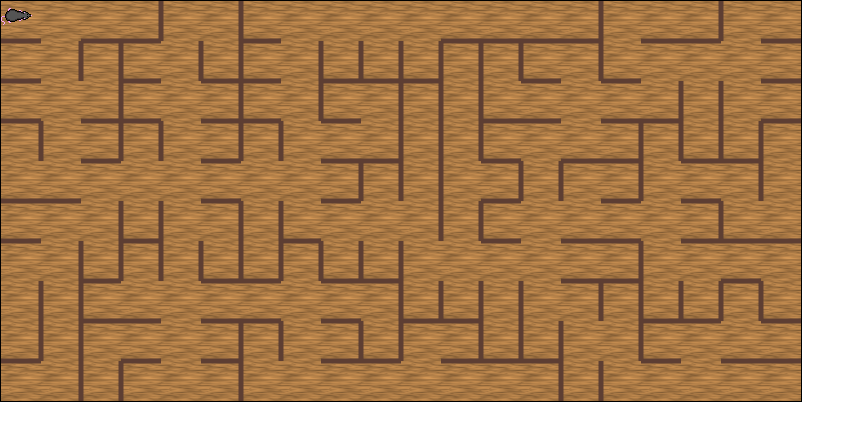
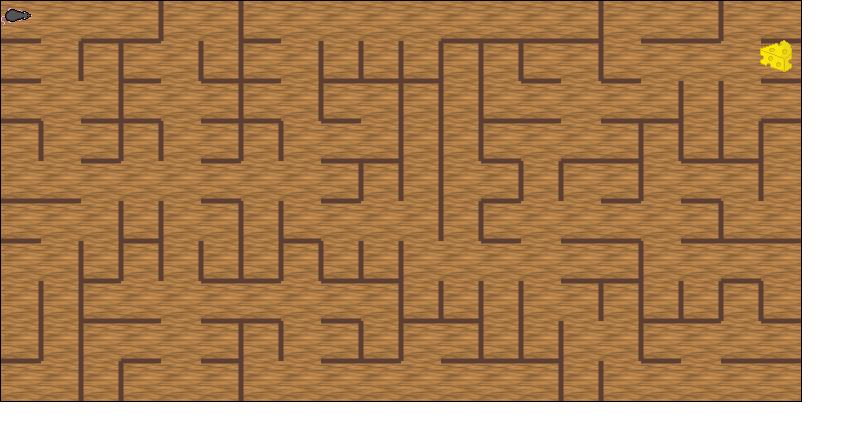
Before and after one commit to jghinestrosa/piece-of-cheese, a website: page index.html in a window 1280 px wide. Shown: the whole page, without its empty margins (0-865 px from the left). Drawn offline with Linux system fonts and the light colour scheme.

Commit message:
Add cheese in the exit of the maze

```diff
--- a/index.html
+++ b/index.html
@@ -13,6 +13,7 @@
     <script type="text/javascript" charset="utf-8" src="scripts/maze-generator.js"></script>
     <script type="text/javascript" charset="utf-8" src="scripts/maze-painter.js"></script>
     <script type="text/javascript" charset="utf-8" src="scripts/player.js"></script>
+    <script type="text/javascript" charset="utf-8" src="scripts/cheese.js"></script>
     <script type="text/javascript" charset="utf-8" src="scripts/script.js"></script>
   </body>
 </html>
--- /dev/null
+++ b/scripts/cheese.js
@@ -0,0 +1,25 @@
+var Cheese = (function() {
+  'use strict';
+
+  var asset = new Image();
+
+  asset.src = 'assets/img/cheese.png';
+
+  return {
+    x: 0,
+
+    y: 0,
+
+    assetSize: 32,
+
+    setPosition: function(x, y) {
+      this.x = x;
+      this.y = y;
+    },
+
+    paint: function(ctx) {
+      ctx.drawImage(asset, 0, 0, this.assetSize, this.assetSize, this.x, this.y, this.assetSize, this.assetSize);
+    }
+  };
+
+}());
--- a/scripts/player.js
+++ b/scripts/player.js
@@ -1,4 +1,5 @@
 var Player = (function() {
+  'use strict';
 
   var x;
   var y;
@@ -77,7 +78,6 @@ var Player = (function() {
 
     paint: function(ctx) {
       //ctx.clearRect(this.x, this.y, this.frameSize, this.frameSize);
-      ctx.clearRect(0, 0, this.canvasWidth, this.canvasHeight);
       ctx.drawImage(asset, frame * this.frameSize, frameRow, this.frameSize, this.frameSize, this.x, this.y, this.frameSize, this.frameSize);
 
       //ctx.drawImage(asset, frame * this.frameSize, 0, this.frameSize, this.frameSize, this.x, this.y, this.frameSize, this.frameSize);
--- a/scripts/script.js
+++ b/scripts/script.js
@@ -1,4 +1,4 @@
-(function(window, document, MazeGenerator, MazePainter, Player) {
+(function(window, document, MazeGenerator, MazePainter, Player, Cheese) {
   'use strict';
 
   // DOM Elements
@@ -25,6 +25,8 @@
 
   function paint() {
     paintMaze();
+    ctxPlayer.clearRect(0, 0, canvasPlayer.width, canvasPlayer.height);
+    paintCheese(ctxPlayer);
     paintPlayer(ctxPlayer);
   }
 
@@ -85,9 +87,12 @@
 
   Player.init(MazeGenerator.entry[1] * cellSize, MazeGenerator.entry[0] * cellSize, 'assets/img/rat-spritesheet.png', 3, 32, canvasPlayer.width, canvasPlayer.height, MazeGenerator.getMaze());
 
+  Cheese.setPosition(MazeGenerator.exit[1] * cellSize, MazeGenerator.exit[0] * cellSize);
+
   var paintMaze = MazePainter.startPainting.bind(MazePainter);
   var updatePlayer = Player.update.bind(Player);
   var paintPlayer = Player.paint.bind(Player);
+  var paintCheese = Cheese.paint.bind(Cheese);
 
   document.addEventListener('keydown', Player.handleKeyDown.bind(Player));
   document.addEventListener('keyup', Player.handleKeyUp.bind(Player));
@@ -96,4 +101,4 @@
 
 
 
-}(window, document, MazeGenerator, MazePainter, Player));
+}(window, document, MazeGenerator, MazePainter, Player, Cheese));
```
Also changed, not shown: assets/img/cheese.png (added).
